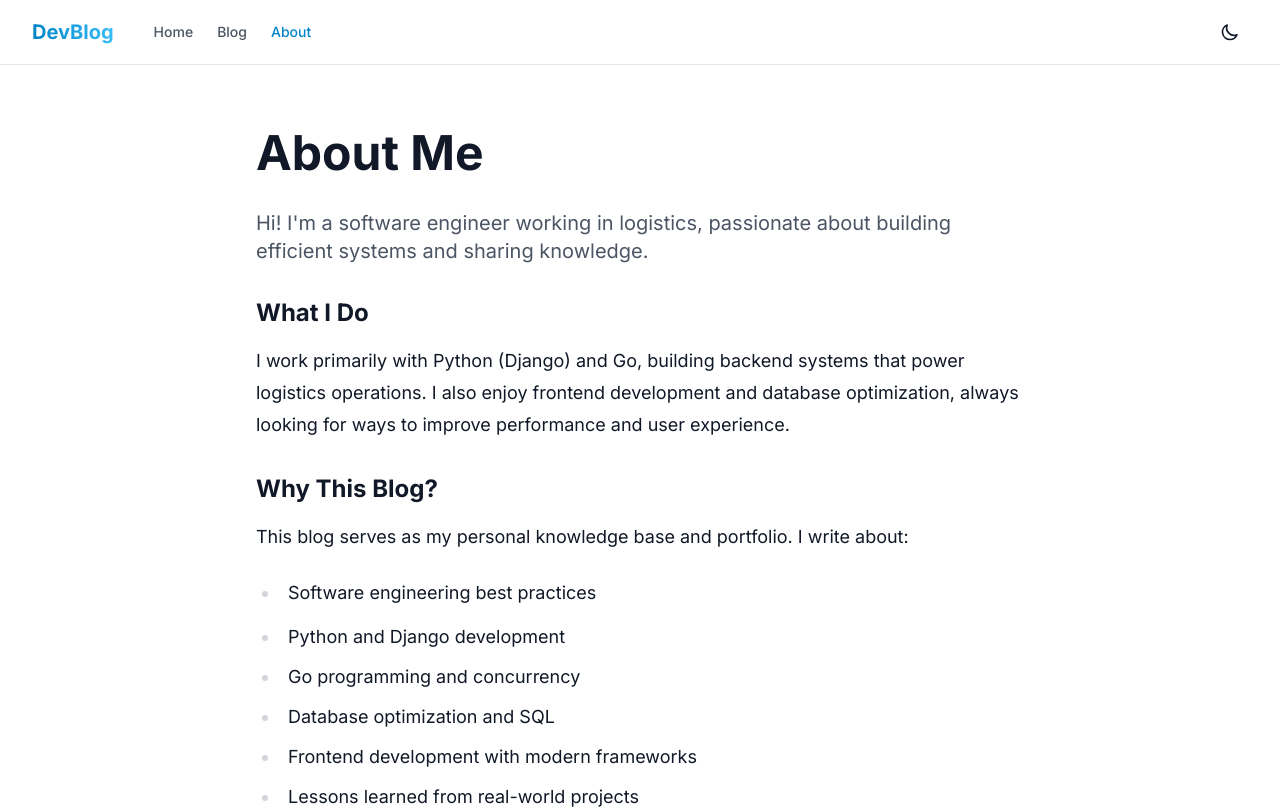
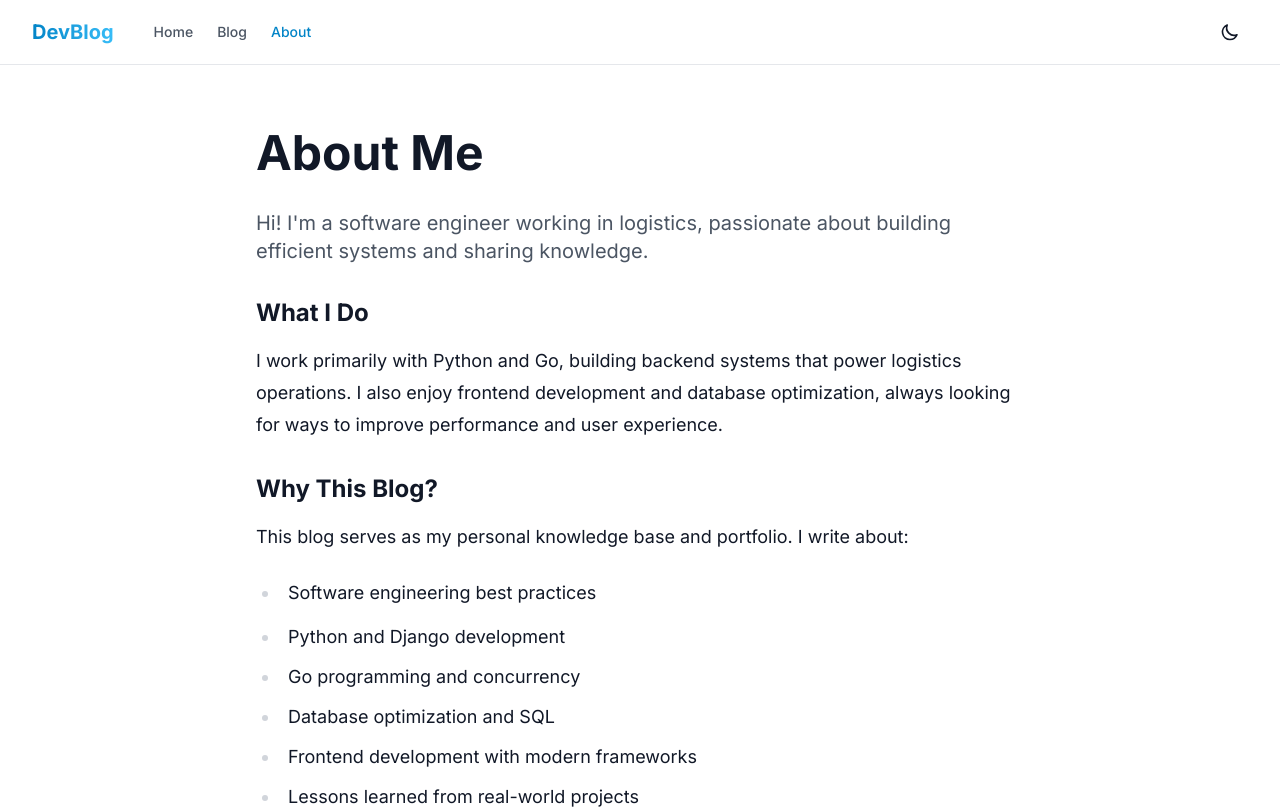
Before and after one commit to jackapu/jackapu.github.io, a Next.js app: page /about in a window 1280 px wide. Shown: the top 809 px of the page. Built offline with nearby package versions, Linux system fonts and the light colour scheme.

Commit message:
update emails

```diff
--- a/app/about/page.tsx
+++ b/app/about/page.tsx
@@ -17,7 +17,7 @@ export default function AboutPage() {
 
             <h2 className="text-2xl font-bold mt-8 mb-4">What I Do</h2>
             <p>
-              I work primarily with Python (Django) and Go, building backend systems that power logistics operations.
+              I work primarily with Python and Go, building backend systems that power logistics operations.
               I also enjoy frontend development and database optimization, always looking for ways to improve performance and user experience.
             </p>
 
@@ -80,7 +80,7 @@ export default function AboutPage() {
                 LinkedIn
               </a>
               <a
-                href="mailto:apuaimanlian@example.com"
+                href="mailto:apuaimanlian@gmail.com"
                 className="px-6 py-3 border border-gray-300 dark:border-gray-700 rounded-lg font-medium hover:bg-gray-50 dark:hover:bg-gray-900 transition-colors"
               >
                 Email
```
